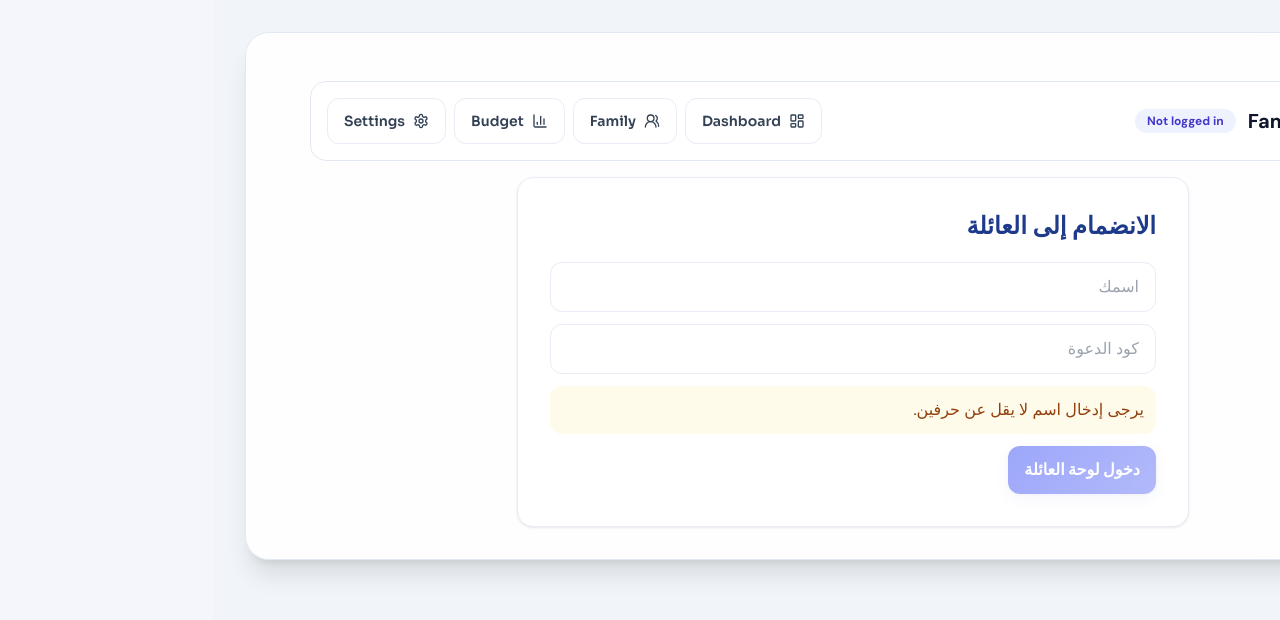
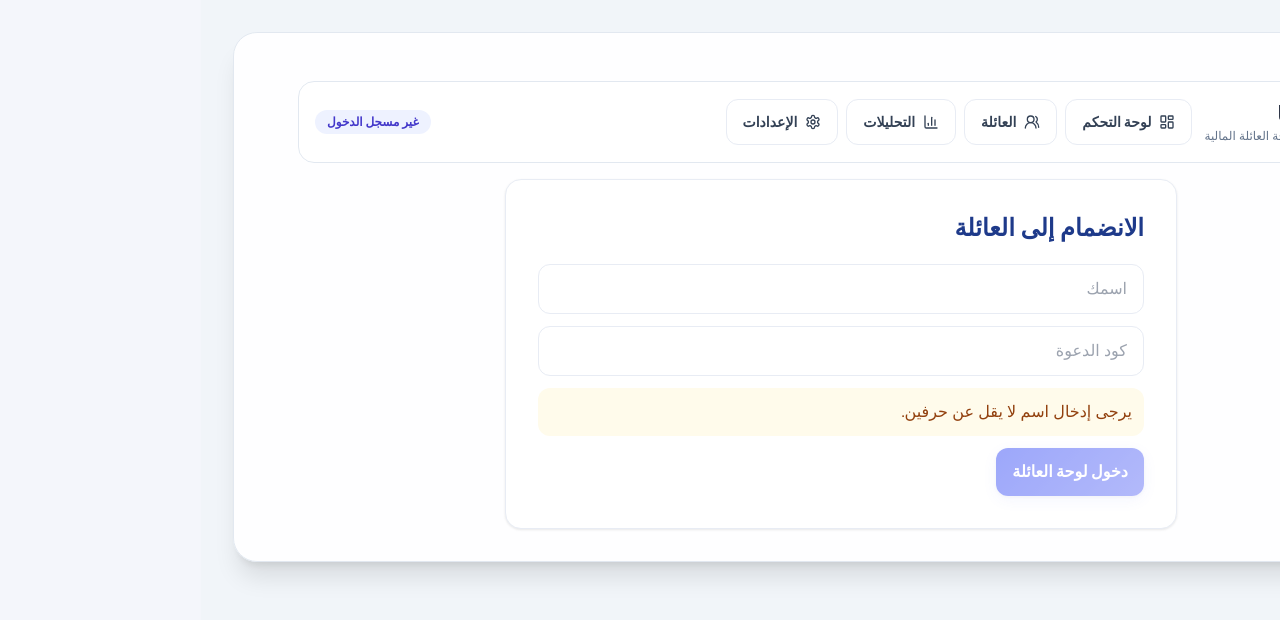
Before and after one commit to OTK-Shadi/Baytna, a Next.js app: page /join in a window 1280 px wide. Shown: the top 620 px of the page. Built offline with nearby package versions, Linux system fonts and the light colour scheme.

Commit message:
Localize navigation to Arabic and refresh top header design

```diff
--- a/components/AppShell.tsx
+++ b/components/AppShell.tsx
@@ -1,5 +1,6 @@
 'use client';
 
+import Image from 'next/image';
 import Link from 'next/link';
 import { usePathname } from 'next/navigation';
 import { BarChart3, LayoutDashboard, PlusCircle, Settings, UsersRound } from 'lucide-react';
@@ -7,47 +8,65 @@ import BottomNav from '@/components/BottomNav';
 import { useFamilyData } from '@/hooks/useFamilyData';
 
 const desktopNav = [
-  { href: '/dashboard', label: 'Dashboard', icon: LayoutDashboard },
-  { href: '/family', label: 'Family', icon: UsersRound },
-  { href: '/analytics', label: 'Budget', icon: BarChart3 },
-  { href: '/settings', label: 'Settings', icon: Settings },
+  { href: '/dashboard', label: 'لوحة التحكم', icon: LayoutDashboard },
+  { href: '/family', label: 'العائلة', icon: UsersRound },
+  { href: '/analytics', label: 'التحليلات', icon: BarChart3 },
+  { href: '/settings', label: 'الإعدادات', icon: Settings },
 ];
 
 export default function AppShell({ children }: { children: React.ReactNode }) {
   const pathname = usePathname();
   const { activeMember } = useFamilyData();
-  const currentUserLabel = activeMember ? `Logged in: ${activeMember.name}` : 'Not logged in';
+  const currentUserLabel = activeMember ? `مسجل الدخول: ${activeMember.name}` : 'غير مسجل الدخول';
 
   return (
-    <main className="min-h-screen bg-slate-100 p-3 pb-24 md:p-6 lg:p-8">
+    <main className="min-h-screen bg-slate-100 p-3 pb-24 md:p-6 lg:p-8" dir="rtl">
       <div className="mx-auto w-full rounded-3xl border border-slate-200 bg-white/90 p-4 shadow-xl backdrop-blur md:p-6 lg:p-8">
         <div className="mx-auto w-full max-w-7xl space-y-4 px-0 md:px-6 lg:px-8">
-          <div className="flex items-center justify-between rounded-2xl border border-slate-200 bg-white px-4 py-3 md:hidden">
-            <h1 className="text-base font-bold text-slate-900">FamilyLedger</h1>
-            <span className="rounded-full bg-indigo-50 px-3 py-1 text-xs font-semibold text-indigo-700">
-              {currentUserLabel}
-            </span>
-          </div>
+          <header className="flex items-center justify-between rounded-2xl border border-slate-200 bg-white px-4 py-3 md:hidden">
+            <div className="flex items-center gap-3">
+              <div className="h-10 w-10 overflow-hidden rounded-full border border-indigo-100 bg-indigo-50">
+                <Image src="/images/baytna-logo.png" alt="شعار بيتنا" width={40} height={40} className="h-full w-full object-cover" priority />
+              </div>
+              <div>
+                <h1 className="text-sm font-extrabold text-slate-900">بيتنا</h1>
+                <p className="text-[11px] text-slate-500">إدارة المصروف العائلي</p>
+              </div>
+            </div>
+            <span className="rounded-full bg-indigo-50 px-3 py-1 text-xs font-semibold text-indigo-700">{currentUserLabel}</span>
+          </header>
+
           <nav className="hidden flex-wrap items-center gap-3 rounded-2xl border border-slate-200 bg-white p-4 md:flex md:justify-between">
-            <h1 className="text-lg font-bold text-slate-900 md:text-xl">FamilyLedger</h1>
-            <span className="rounded-full bg-indigo-50 px-3 py-1 text-xs font-semibold text-indigo-700">
-              {currentUserLabel}
-            </span>
-            <div className="flex flex-wrap gap-2 text-sm md:ms-auto">
+            <div className="flex items-center gap-3">
+              <div className="h-12 w-12 overflow-hidden rounded-full border border-indigo-100 bg-indigo-50">
+                <Image src="/images/baytna-logo.png" alt="شعار بيتنا" width={48} height={48} className="h-full w-full object-cover" />
+              </div>
+              <div>
+                <h1 className="text-lg font-extrabold text-slate-900 md:text-xl">بيتنا</h1>
+                <p className="text-xs text-slate-500">مساحة العائلة المالية</p>
+              </div>
+            </div>
+            <div className="flex flex-wrap items-center gap-2 text-sm md:me-auto">
               {desktopNav.map((item) => {
                 const Icon = item.icon;
+                const active = pathname === item.href || pathname.startsWith(`${item.href}/`);
                 return (
-                  <Link key={item.href} className="btn-secondary flex items-center gap-2 py-2" href={item.href}>
+                  <Link
+                    key={item.href}
+                    className={`btn-secondary flex items-center gap-2 py-2 ${active ? 'border-indigo-200 bg-indigo-50 text-indigo-700' : ''}`}
+                    href={item.href}
+                  >
                     <Icon size={16} /> {item.label}
                   </Link>
                 );
               })}
               {activeMember ? (
                 <Link className="btn-primary flex items-center gap-2 py-2" href="/expenses/new">
-                  <PlusCircle size={16} /> Add Expense
+                  <PlusCircle size={16} /> إضافة مصروف
                 </Link>
               ) : null}
             </div>
+            <span className="rounded-full bg-indigo-50 px-3 py-1 text-xs font-semibold text-indigo-700">{currentUserLabel}</span>
           </nav>
           {children}
         </div>
--- a/components/BottomNav.tsx
+++ b/components/BottomNav.tsx
@@ -5,17 +5,17 @@ import { usePathname } from 'next/navigation';
 import { BarChart3, LayoutDashboard, PlusCircle, Settings, UsersRound } from 'lucide-react';
 
 const navItems = [
-  { href: '/dashboard', label: 'Dashboard', icon: LayoutDashboard },
-  { href: '/analytics', label: 'Budget', icon: BarChart3 },
-  { href: '/family', label: 'Family', icon: UsersRound },
-  { href: '/settings', label: 'Settings', icon: Settings },
+  { href: '/dashboard', label: 'الرئيسية', icon: LayoutDashboard },
+  { href: '/analytics', label: 'التحليلات', icon: BarChart3 },
+  { href: '/family', label: 'العائلة', icon: UsersRound },
+  { href: '/settings', label: 'الإعدادات', icon: Settings },
 ];
 
 export default function BottomNav({ isLoggedIn }: { isLoggedIn: boolean }) {
   const pathname = usePathname();
 
   return (
-    <nav className="fixed inset-x-0 bottom-0 z-40 border-t border-indigo-100 bg-white/95 px-3 py-2 backdrop-blur md:hidden" aria-label="Primary">
+    <nav className="fixed inset-x-0 bottom-0 z-40 border-t border-indigo-100 bg-white/95 px-3 py-2 backdrop-blur md:hidden" aria-label="التنقل الرئيسي" dir="rtl">
       <div className={`mx-auto grid w-full max-w-md ${isLoggedIn ? 'grid-cols-5' : 'grid-cols-4'} gap-2`}>
         {navItems.slice(0, 2).map((item) => {
           const Icon = item.icon;
@@ -37,7 +37,7 @@ export default function BottomNav({ isLoggedIn }: { isLoggedIn: boolean }) {
           <Link
             href="/expenses/new"
             className="-mt-5 flex h-12 w-12 items-center justify-center self-center justify-self-center rounded-full bg-indigo-600 text-white shadow-lg shadow-indigo-200 transition hover:bg-indigo-500"
-            aria-label="Add Expense"
+            aria-label="إضافة مصروف"
           >
             <PlusCircle size={20} />
           </Link>
```
